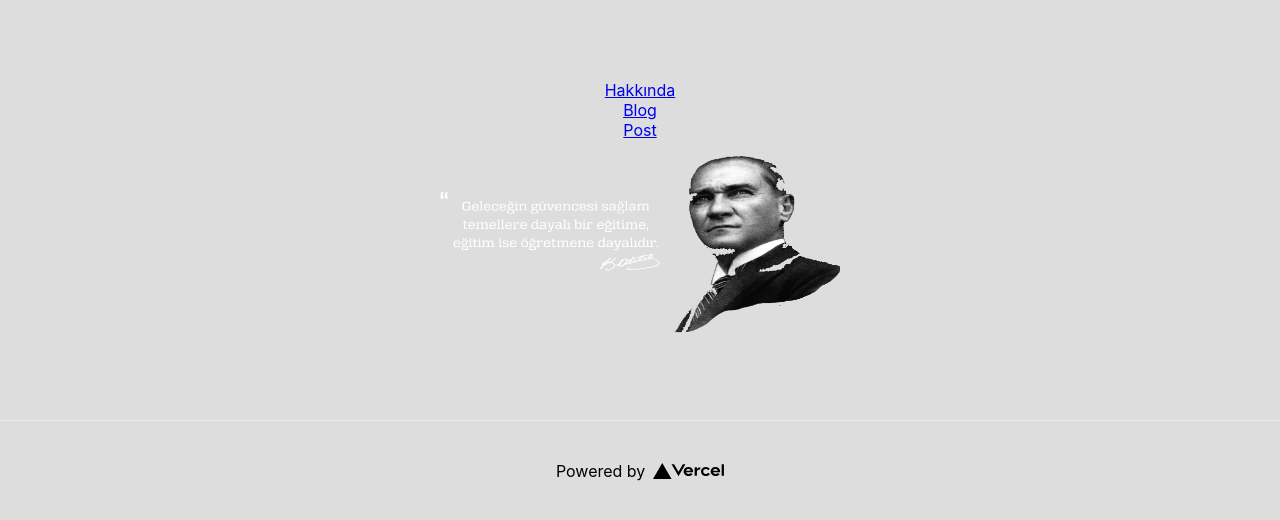
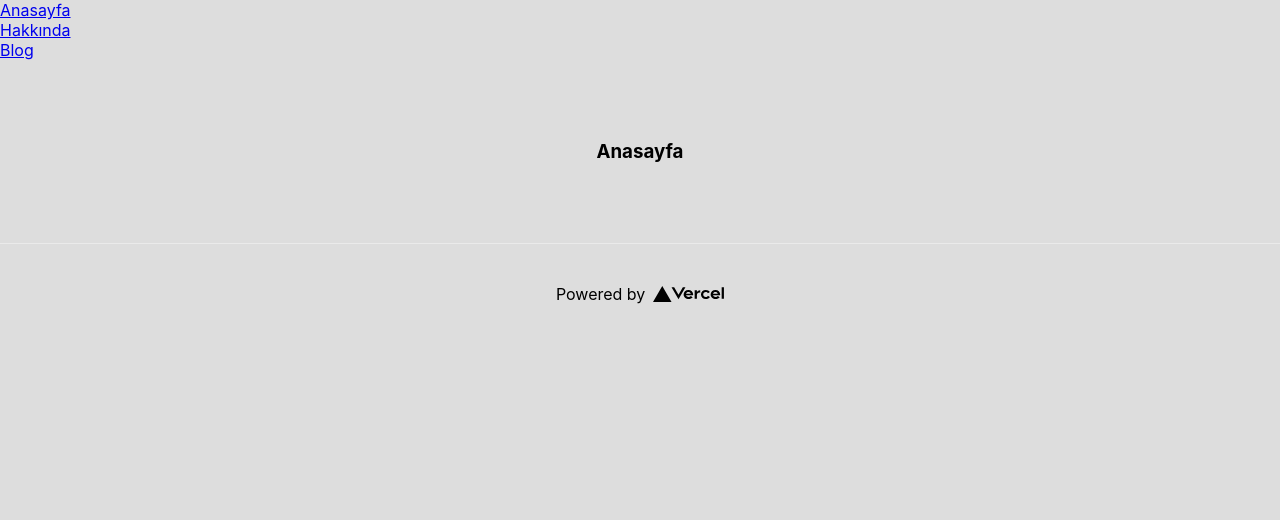
Before and after one commit to emredurmayaz/NextjsTry, a Next.js app in the folder nextjs-newproject/: page / in a window 1280 px wide. Shown: the top 520 px of the page. Built offline with nearby package versions, Linux system fonts and the light colour scheme.

Commit message:
Header Component is Added

```diff
--- /dev/null
+++ b/nextjs-newproject/components/header.js
@@ -0,0 +1,27 @@
+import Link from 'next/link'
+
+function Header(){
+    return <header>
+        <nav>
+            <ul>
+                <li>
+                    <Link href="/">
+                        Anasayfa
+                    </Link>
+                </li>
+                <li>
+                    <Link href="/about">
+                        Hakkında
+                    </Link>
+                </li>
+                <li>
+                    <Link href="/blog">
+                        Blog
+                    </Link>
+                </li>
+            </ul>
+        </nav>
+    </header>
+}
+
+export default Header;
--- a/nextjs-newproject/pages/_app.js
+++ b/nextjs-newproject/pages/_app.js
@@ -1,5 +1,9 @@
 import '../public/styles/global.css'
+import Header from '../components/header';
 
 export default function App({ Component, pageProps }) {
-    return <Component {...pageProps} />;
-  }
+	return <>
+		<Header />
+		<Component {...pageProps} />
+	</>
+}
--- a/nextjs-newproject/pages/index.js
+++ b/nextjs-newproject/pages/index.js
@@ -13,11 +13,7 @@ export default function Home() {
       </Head>
 
       <main>
-        <Link href="/about">Hakkında</Link>
-        <Link href="/blog">Blog</Link>
-        <Link href="/blog/post">Post</Link>
-
-        <Image src="/image/ataturkphoto.png" width={400} height={200} />
+        <h3>Anasayfa</h3>
       </main>
 
       <footer>
```
